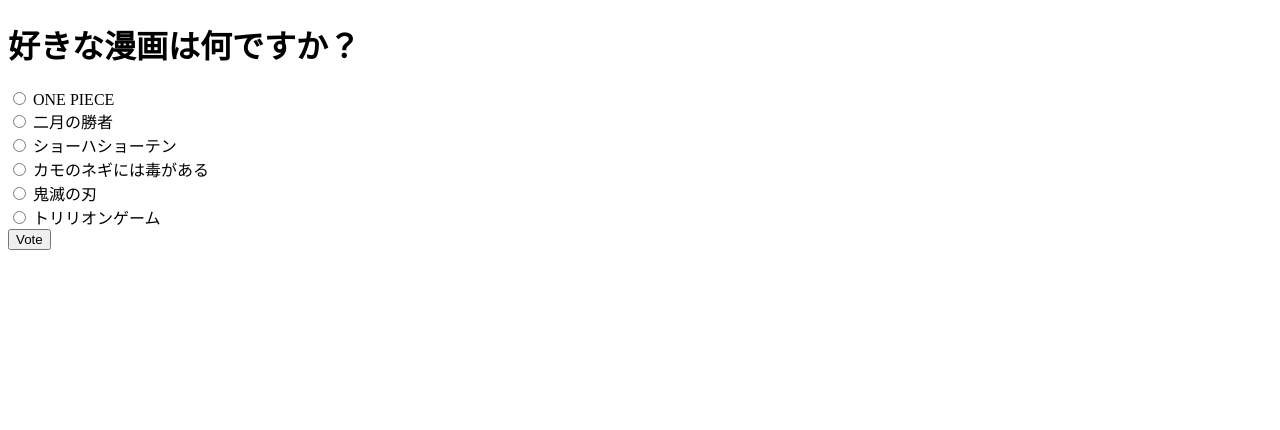
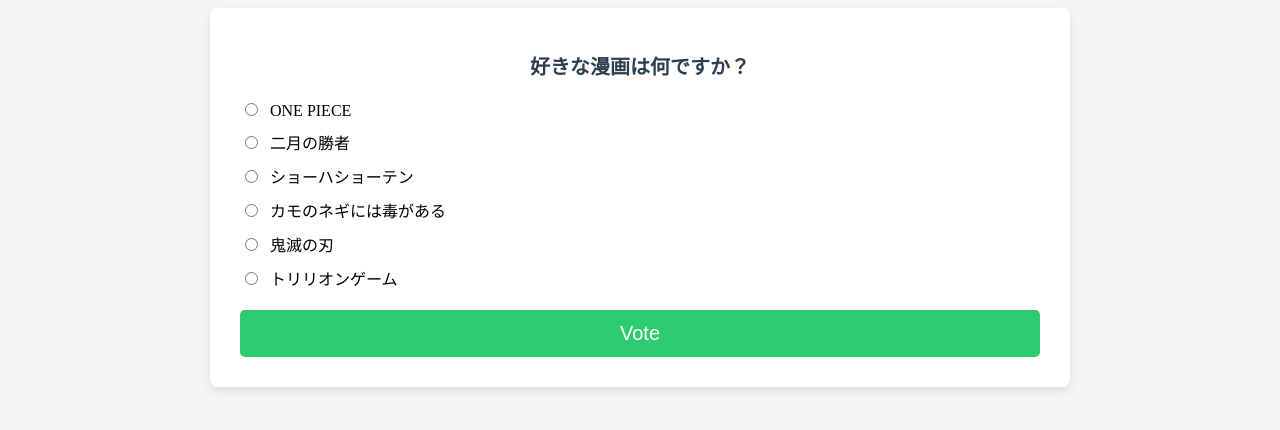
Before and after one commit to keigo-fujiwara/polls_app, a Django app: page /polls/1/ in a window 1280 px wide. Shown: the top 430 px of the page. Run offline with Django 5.2, Linux system fonts and the light colour scheme; data comes from the database, SQL or seed files in the repository; both versions use the stored data as it was after the commit.

Commit message:
CSS反映まで

```diff
--- /dev/null
+++ b/main/static/main/css/detail.css
@@ -0,0 +1,47 @@
+body {
+    background-color: rgb(245, 245, 245);
+}
+
+.vote-form {
+    width: 800px;
+    margin: 0 auto;
+    padding: 30px;
+    background-color: rgb(255, 255, 255);
+    border-radius: 8px;
+    box-shadow: 0 4px 8px rgba(0,0,0,0.1);
+}
+
+.vote-question {
+    font-size: 20px;
+    margin-bottom: 20px;
+    color: rgb(44, 62, 80);
+    text-align: center;
+}
+
+.error-message {
+    color: rgb(231, 76, 60);
+    text-align: center;
+    margin-bottom: 15px;
+}
+
+.choice-option {
+    margin: 10px 0;
+}
+
+.choice-option input[type="radio"] {
+    margin-right: 8px;
+    accent-color: rgb(46, 204, 113);
+}
+
+.vote-button {
+    display: block;
+    width: 100%;
+    padding: 12px;
+    margin-top: 20px;
+    background-color: rgb(46, 204, 113);
+    color: rgb(255, 255, 255);
+    border: none;
+    border-radius: 5px;
+    font-size: 20px;
+    cursor: pointer;
+}
--- a/main/templates/main/detail.html
+++ b/main/templates/main/detail.html
@@ -1,20 +1,29 @@
 <!DOCTYPE html>
+{% load static %}
 <html lang="ja">
 <head>
     <meta charset="UTF-8">
     <title>main アプリケーション</title>
+    <link rel="stylesheet" href="{% static 'main/css/detail.css' %}">
 </head>
 <body>
-    <form action="{% url 'vote' question.id %}" method="POST">
+    <form class="vote-form" action="{% url 'vote' question.id %}" method="POST">
         {% csrf_token %}
-        <div>
-            <h1>{{ question.question_text }}</h1>
+        <div class="vote-content">
+            <h1 class="vote-question">{{ question.question_text }}</h1>
+
+            {% if error_message %}
+            <p class="error-message"><strong>{{ error_message }}</strong></p>
+            {% endif %}
+
             {% for choice in question.choices.all %}
-                <input type="radio" name="choice" id="choice{{ choice.id }}" value="{{ choice.id }}">
-                <label for="choice{{ choice.id }}">{{ choice.choice_text }}</label><br>
+            <div class="choice-option">
+                <input type="radio" name="choice" id="choice{{ forloop.counter }}" value="{{ choice.id }}">
+                <label for="choice{{ forloop.counter }}">{{ choice.choice_text }}</label>
+            </div>
             {% endfor %}
         </div>
-        <input type="submit" value="Vote">
+        <input class="vote-button" type="submit" value="Vote">
     </form>
 </body>
 </html>
--- a/main/views.py
+++ b/main/views.py
@@ -1,5 +1,5 @@
 from django.shortcuts import render, redirect
-from .models import Question
+from .models import Choice, Question
 
 def index(request):
     latest_question_list = Question.objects.order_by("-pub_date")[:5]
@@ -18,6 +18,14 @@ def detail(request, question_id):
 
 def vote(request, question_id):
     question = Question.objects.get(pk=question_id)
-    selected_choice = question.choices.get(pk=request.POST['choice'])
-    selected_choice.save()
-    return redirect("detail", question_id)
+    try:
+        selected_choice = question.choices.get(pk=request.POST['choice'])
+    except (KeyError, Choice.DoesNotExist):
+        return render(request, 'main/detail.html', {
+            'question': question,
+            'error_message': "You didn't select a choice.",
+        })
+    else:
+        selected_choice.votes += 1
+        selected_choice.save()
+        return redirect('detail', question.id)
```
Also changed, not shown: main/static/main/css/index.css (added, +33 -0 lines), main/templates/main/index.html (+9 -3 lines), db.sqlite3.
